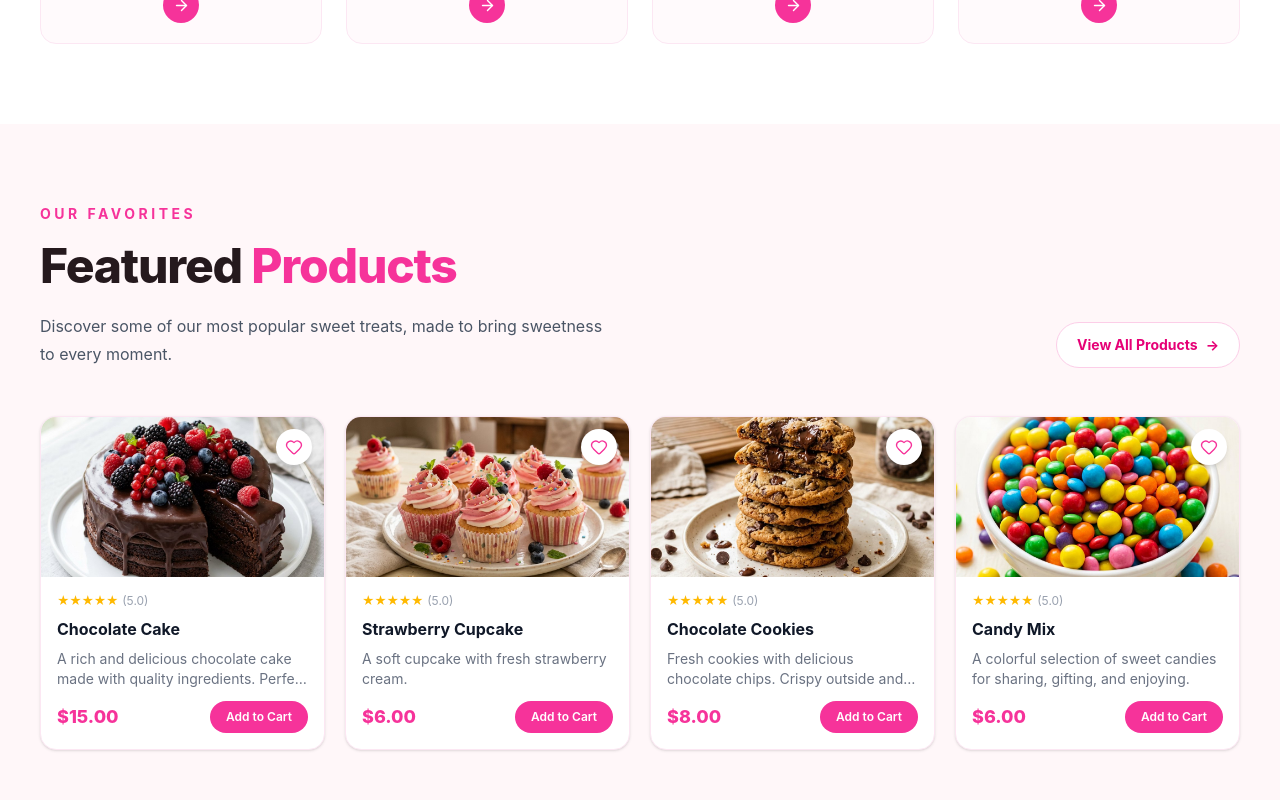
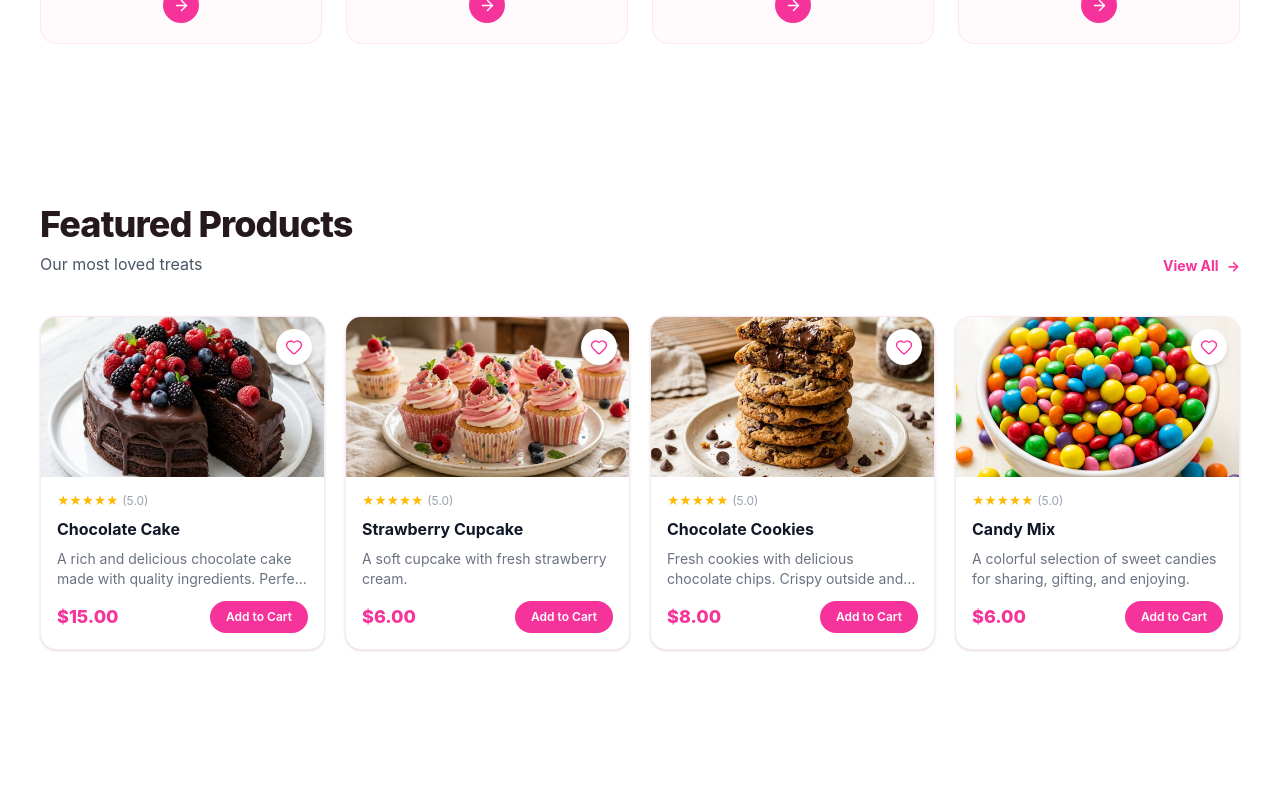
Before and after one commit to Naser-frontend/sweet-house, a React app in the folder frontend/: page / in a window 1280 px wide. Shown: the part 1240-2040 px from the top of the page. Built offline with nearby package versions, Linux system fonts and the light colour scheme; the HTML template or start-up script is replaced by a standard one.

Commit message:
Refine featured products section layout

```diff
--- a/frontend/src/components/FeaturedProducts.jsx
+++ b/frontend/src/components/FeaturedProducts.jsx
@@ -8,16 +8,20 @@ function FeaturedProducts() {
   );
 
   return (
-    <section className="bg-[#fff7f9] px-5 py-16 sm:px-8 sm:py-20 lg:px-10">
+    <section className="bg-white px-5 py-16 sm:px-8 sm:py-20 lg:px-10">
       <div className="mx-auto max-w-7xl">
-        <div className="mb-10 flex flex-col gap-5 sm:mb-12 sm:flex-row sm:items-end sm:justify-between">
+        <div className="mb-8 flex flex-col gap-4 sm:mb-10 sm:flex-row sm:items-end sm:justify-between">
           <div>
-            <p className="mb-3 text-xs font-bold uppercase tracking-[0.25em] text-pink-500 sm:text-sm">Our Favorites</p>
-            <h2 className="text-3xl font-extrabold leading-tight tracking-tight text-[#25191d] sm:text-4xl lg:text-5xl">Featured <span className="text-pink-500">Products</span></h2>
-            <p className="mt-4 max-w-xl text-sm leading-7 text-gray-600 sm:text-base">Discover some of our most popular sweet treats, made to bring sweetness to every moment.</p>
+            <h2 className="text-3xl font-extrabold tracking-tight text-[#25191d] sm:text-4xl">
+              Featured Products
+            </h2>
+            <p className="mt-2 text-sm text-gray-600 sm:text-base">
+              Our most loved treats
+            </p>
           </div>
-          <Link to="/products" className="group inline-flex w-fit items-center gap-2 rounded-full border border-pink-200 bg-white px-5 py-3 text-sm font-bold text-pink-600 transition duration-300 hover:border-pink-500 hover:bg-pink-500 hover:text-white">
-            View All Products <span className="transition-transform duration-300 group-hover:translate-x-1">&rarr;</span>
+          <Link to="/products" className="group inline-flex w-fit items-center gap-2 text-sm font-bold text-pink-500 transition hover:text-pink-600">
+            View All
+            <span className="transition-transform duration-300 group-hover:translate-x-1">&rarr;</span>
           </Link>
         </div>
         <div className="grid grid-cols-1 gap-6 sm:grid-cols-2 lg:grid-cols-4 lg:gap-5">
```
